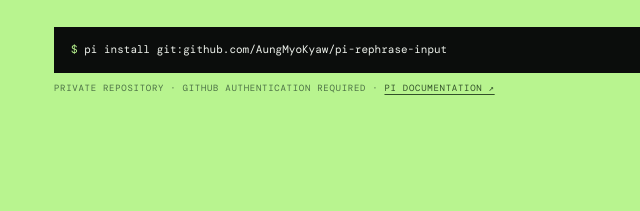
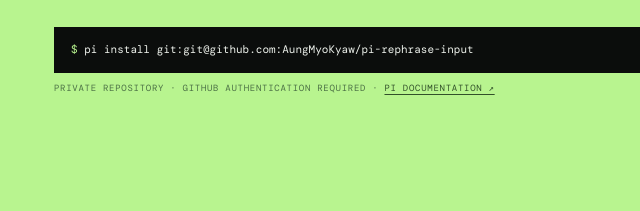
Before and after one commit to AungMyoKyaw/pi-rephrase-input, a website: page site/index.html in a window 1280 px wide. Shown: the part 2975-3186 px from the top of the page, 0-640 px from the left. Drawn offline with nearby package versions, Linux system fonts and the light colour scheme.

Commit message:
docs: use SSH install command for private package

```diff
--- a/site/index.html
+++ b/site/index.html
@@ -130,8 +130,8 @@
             <h2>Give Pi a better first sentence.</h2>
             <p>Install the private package, keep typing the way you type, and let the input layer do the cleanup.</p>
             <div class="install-command">
-              <code><span class="command-muted">$</span> pi install git:github.com/AungMyoKyaw/pi-rephrase-input</code>
-              <button class="copy-button" type="button" data-copy="pi install git:github.com/AungMyoKyaw/pi-rephrase-input" aria-label="Copy install command">Copy</button>
+              <code><span class="command-muted">$</span> pi install git:git@github.com:AungMyoKyaw/pi-rephrase-input</code>
+              <button class="copy-button" type="button" data-copy="pi install git:git@github.com:AungMyoKyaw/pi-rephrase-input" aria-label="Copy install command">Copy</button>
             </div>
             <p class="install-note">Private repository · GitHub authentication required · <a href="https://pi.dev">Pi documentation ↗</a></p>
           </div>
```
Also changed, not shown: README.md.
